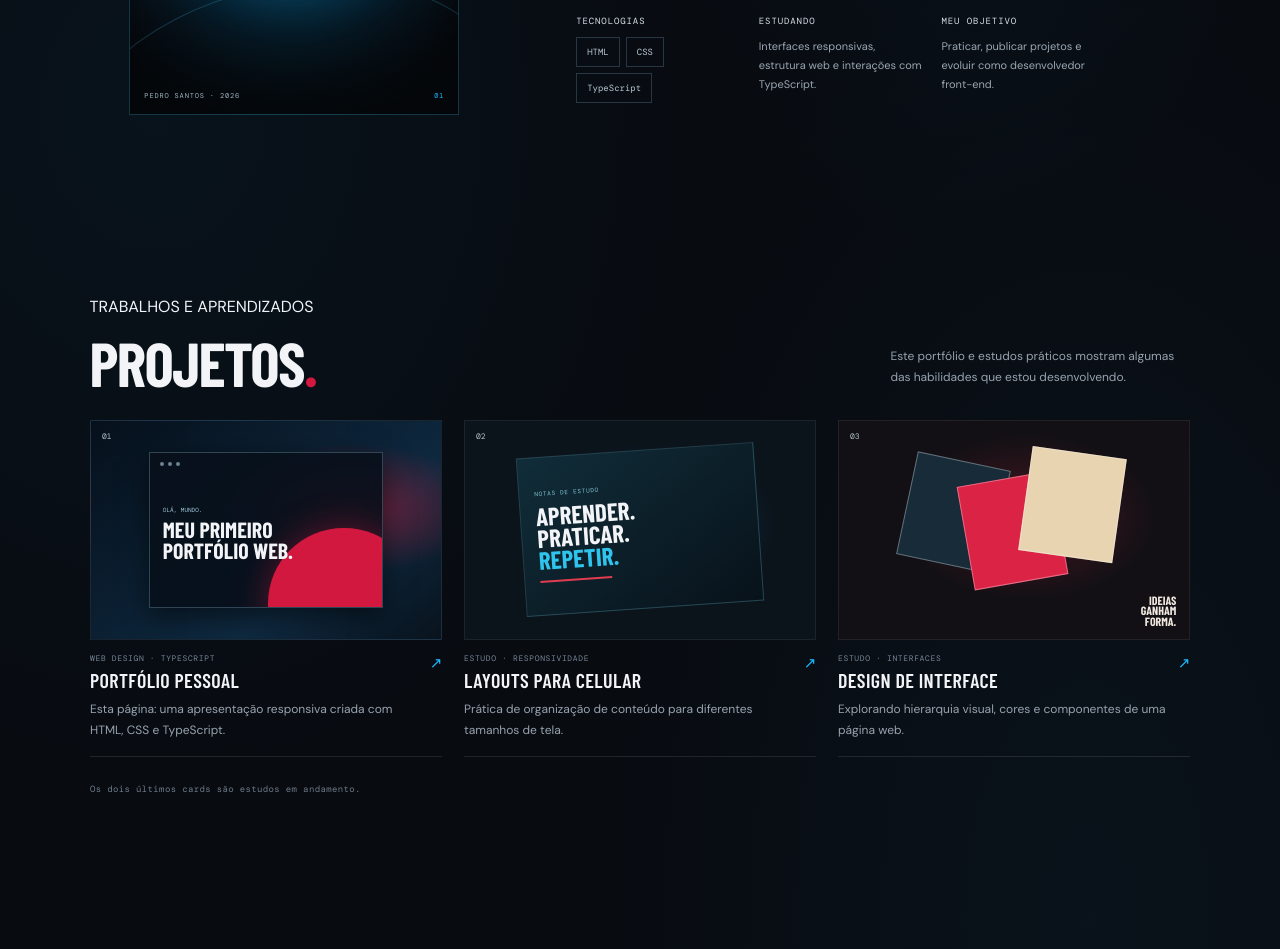
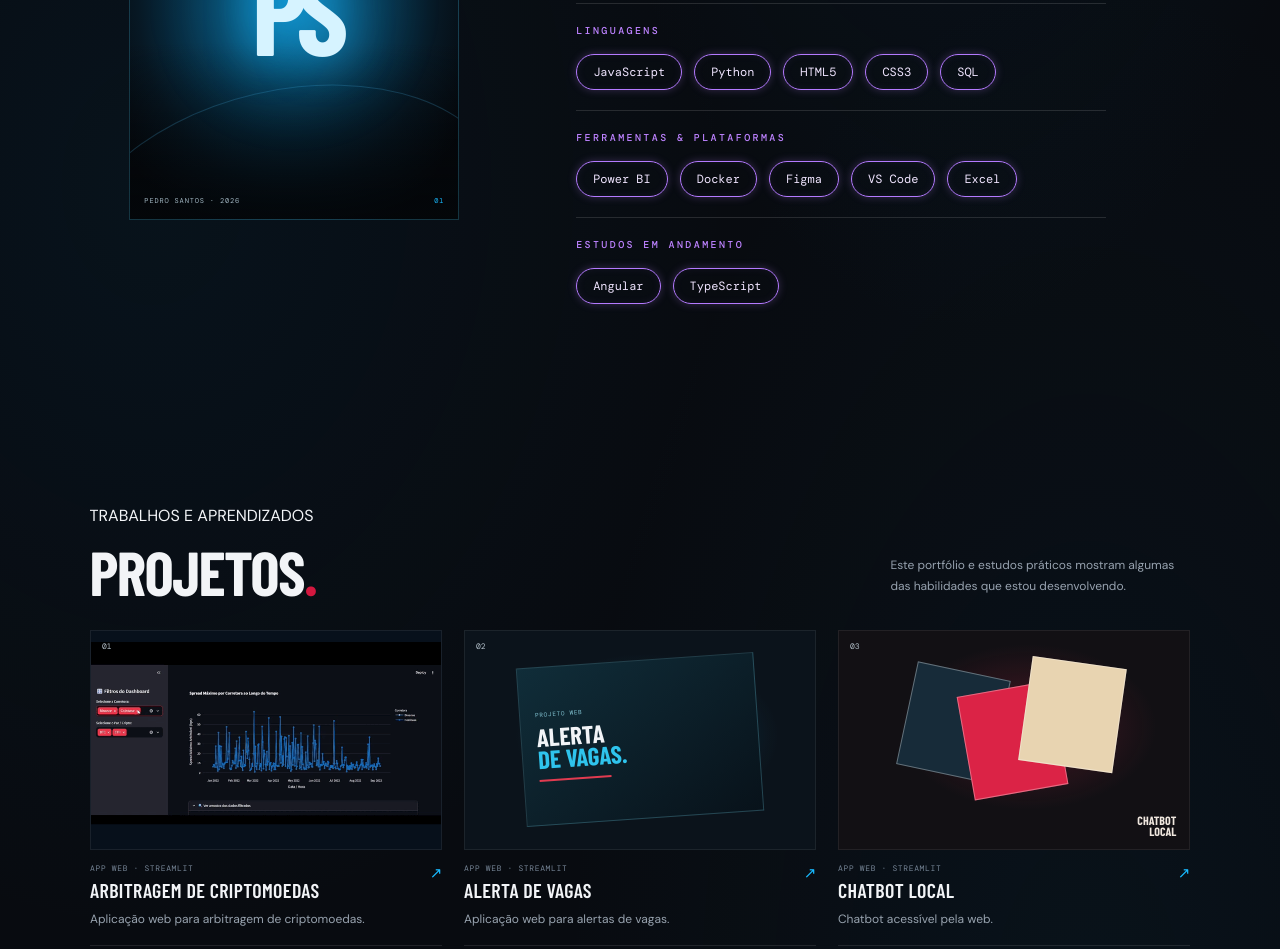
Before and after one commit to pedrosantos-code/portifolio, a website built with Vite: page index.html in a window 1280 px wide. Shown: the part 1177-2126 px from the top of the page. Built offline with nearby package versions, Linux system fonts and the light colour scheme; a web font is replaced by a local one.

Commit message:
Colocando imagem na parte de projetos

```diff
--- a/index.html
+++ b/index.html
@@ -64,20 +64,31 @@
               </p>
               <div class="about-details">
                 <div class="detail-block">
-                  <h3>TECNOLOGIAS</h3>
+                  <h3>LINGUAGENS</h3>
                   <ul class="skill-list">
-                    <li>HTML</li>
-                    <li>CSS</li>
-                    <li>TypeScript</li>
+                    <li>JavaScript</li>
+                    <li>Python</li>
+                    <li>HTML5</li>
+                    <li>CSS3</li>
+                    <li>SQL</li>
                   </ul>
                 </div>
                 <div class="detail-block">
-                  <h3>ESTUDANDO</h3>
-                  <p>Interfaces responsivas, estrutura web e interações com TypeScript.</p>
+                  <h3>FERRAMENTAS &amp; PLATAFORMAS</h3>
+                  <ul class="skill-list">
+                    <li>Power BI</li>
+                    <li>Docker</li>
+                    <li>Figma</li>
+                    <li>VS Code</li>
+                    <li>Excel</li>
+                  </ul>
                 </div>
                 <div class="detail-block">
-                  <h3>MEU OBJETIVO</h3>
-                  <p>Praticar, publicar projetos e evoluir como desenvolvedor front-end.</p>
+                  <h3>ESTUDOS EM ANDAMENTO</h3>
+                  <ul class="skill-list">
+                    <li>Angular</li>
+                    <li>TypeScript</li>
+                  </ul>
                 </div>
               </div>
             </div>
@@ -101,69 +112,82 @@
           </div>
           <div class="project-grid">
             <article class="project-card project-card-featured">
-              <div class="project-art art-portfolio" aria-hidden="true">
-                <div class="mini-browser">
-                  <div class="mini-browser-bar"><i></i><i></i><i></i></div>
-                  <span>OLÁ, MUNDO.</span>
-                  <b>Meu primeiro<br />portfólio web.</b>
-                  <div class="mini-browser-shape"></div>
-                </div>
+              <a
+                class="project-art art-portfolio"
+                href="https://arbitragem-de-criptomoedas-c9ohmrlo83nquzunjyw7ey.streamlit.app/"
+                target="_blank"
+                rel="noopener noreferrer"
+                aria-label="Abrir projeto de arbitragem de criptomoedas"
+              >
+                <img
+                  src="/assets/dashboard.gif"
+                  alt="Demonstração animada do dashboard de arbitragem de criptomoedas"
+                />
                 <span class="art-index">01</span>
-              </div>
+              </a>
               <div class="project-info">
                 <div>
-                  <p class="project-type">WEB DESIGN · TYPESCRIPT</p>
-                  <h3>Portfólio pessoal</h3>
+                  <p class="project-type">APP WEB · STREAMLIT</p>
+                  <h3>Arbitragem de criptomoedas</h3>
                   <p class="project-description">
-                    Esta página: uma apresentação responsiva criada com HTML, CSS e TypeScript.
+                    Aplicação web para arbitragem de criptomoedas.
                   </p>
                 </div>
                 <span class="project-arrow" aria-hidden="true">↗</span>
               </div>
             </article>
             <article class="project-card">
-              <div class="project-art art-study" aria-hidden="true">
+              <a
+                class="project-art art-study"
+                href="https://alerta-vagas-hbqhmi8qgbawcg7h2we5qq.streamlit.app/"
+                target="_blank"
+                rel="noopener noreferrer"
+                aria-label="Abrir projeto Alerta Vagas"
+              >
                 <div class="study-card">
-                  <span>NOTAS DE ESTUDO</span>
-                  <b>Aprender.<br />Praticar.<br /><em>Repetir.</em></b>
+                  <span>PROJETO WEB</span>
+                  <b>Alerta<br /><em>de vagas.</em></b>
                   <span class="study-rule"></span>
                 </div>
                 <span class="art-index">02</span>
-              </div>
+              </a>
               <div class="project-info">
                 <div>
-                  <p class="project-type">ESTUDO · RESPONSIVIDADE</p>
-                  <h3>Layouts para celular</h3>
+                  <p class="project-type">APP WEB · STREAMLIT</p>
+                  <h3>Alerta de vagas</h3>
                   <p class="project-description">
-                    Prática de organização de conteúdo para diferentes tamanhos de tela.
+                    Aplicação web para alertas de vagas.
                   </p>
                 </div>
                 <span class="project-arrow" aria-hidden="true">↗</span>
               </div>
             </article>
             <article class="project-card">
-              <div class="project-art art-color" aria-hidden="true">
+              <a
+                class="project-art art-color"
+                href="https://chatbot-local-hymdrzyuj3bp8pqjjdqbro.streamlit.app/"
+                target="_blank"
+                rel="noopener noreferrer"
+                aria-label="Abrir projeto Chatbot Local"
+              >
                 <div class="color-swatch swatch-one"></div>
                 <div class="color-swatch swatch-two"></div>
                 <div class="color-swatch swatch-three"></div>
-                <span class="color-note">IDEIAS<br />GANHAM<br />FORMA.</span>
+                <span class="color-note">CHATBOT<br />LOCAL</span>
                 <span class="art-index">03</span>
-              </div>
+              </a>
               <div class="project-info">
                 <div>
-                  <p class="project-type">ESTUDO · INTERFACES</p>
-                  <h3>Design de interface</h3>
+                  <p class="project-type">APP WEB · STREAMLIT</p>
+                  <h3>Chatbot local</h3>
                   <p class="project-description">
-                    Explorando hierarquia visual, cores e componentes de uma página web.
+                    Chatbot acessível pela web.
                   </p>
                 </div>
                 <span class="project-arrow" aria-hidden="true">↗</span>
               </div>
             </article>
           </div>
-          <p class="projects-note">
-            Os dois últimos cards são estudos em andamento.
-          </p>
         </section>
 
         <section class="contact panel" id="contato" aria-labelledby="contact-title">
--- a/src/style.css
+++ b/src/style.css
@@ -344,35 +344,44 @@ button:focus-visible {
 
 .about-details {
   display: grid;
-  grid-template-columns: repeat(3, minmax(0, 1fr));
-  gap: 18px;
+  grid-template-columns: minmax(0, 1fr);
   margin-top: 24px;
 }
 
+.detail-block {
+  padding: 20px 0;
+  border-top: 1px solid #ffffff20;
+}
+
 .detail-block h3 {
-  margin: 0 0 10px;
-  color: #d8e0e7;
+  margin: 0 0 17px;
+  color: #bd82ff;
   font-family: var(--mono);
-  font-size: 9px;
-  font-weight: 400;
-  letter-spacing: 0.1em;
+  font-size: 10px;
+  font-weight: 500;
+  letter-spacing: 0.24em;
+  text-transform: uppercase;
 }
 
 .skill-list {
   display: flex;
   flex-wrap: wrap;
-  gap: 6px;
+  gap: 10px 12px;
   margin: 0;
   padding: 0;
   list-style: none;
 }
 
 .skill-list li {
-  padding: 8px 10px;
-  border: 1px solid #283743;
-  color: #b9c7d0;
+  padding: 9px 16px;
+  border: 1px solid #b47aff;
+  border-radius: 999px;
+  color: #f0e5ff;
   font-family: var(--mono);
-  font-size: 9px;
+  font-size: 12px;
+  box-shadow:
+    0 0 8px #bd82ff42,
+    inset 0 0 8px #bd82ff12;
 }
 
 .detail-block > p {
@@ -430,9 +439,14 @@ button:focus-visible {
 }
 
 .art-portfolio {
-  background:
-    radial-gradient(ellipse at 75% 40%, #ca193a88, transparent 35%),
-    linear-gradient(140deg, #06101b, #0e2940 67%, #09131d);
+  background: #07101b;
+}
+
+.art-portfolio img {
+  width: 100%;
+  height: 100%;
+  object-fit: contain;
+  clip-path: inset(0 0 11.4% 0);
 }
 
 .mini-browser {
@@ -827,14 +841,6 @@ button:focus-visible {
     padding-inline: 6%;
   }
 
-  .about-details {
-    grid-template-columns: 1fr 1fr;
-  }
-
-  .about-details .detail-block:last-child {
-    grid-column: 1 / -1;
-  }
-
   .portrait {
     width: 100%;
   }
@@ -990,15 +996,6 @@ button:focus-visible {
     font-size: 52px;
   }
 
-  .about-details {
-    grid-template-columns: 1fr 1fr;
-    gap: 15px;
-  }
-
-  .about-details .detail-block:last-child {
-    grid-column: 1 / -1;
-  }
-
   .projects-heading {
     display: block;
     padding: 29px 16px 22px;
```
Also changed, not shown: public/assets/dashboard.gif (added).
